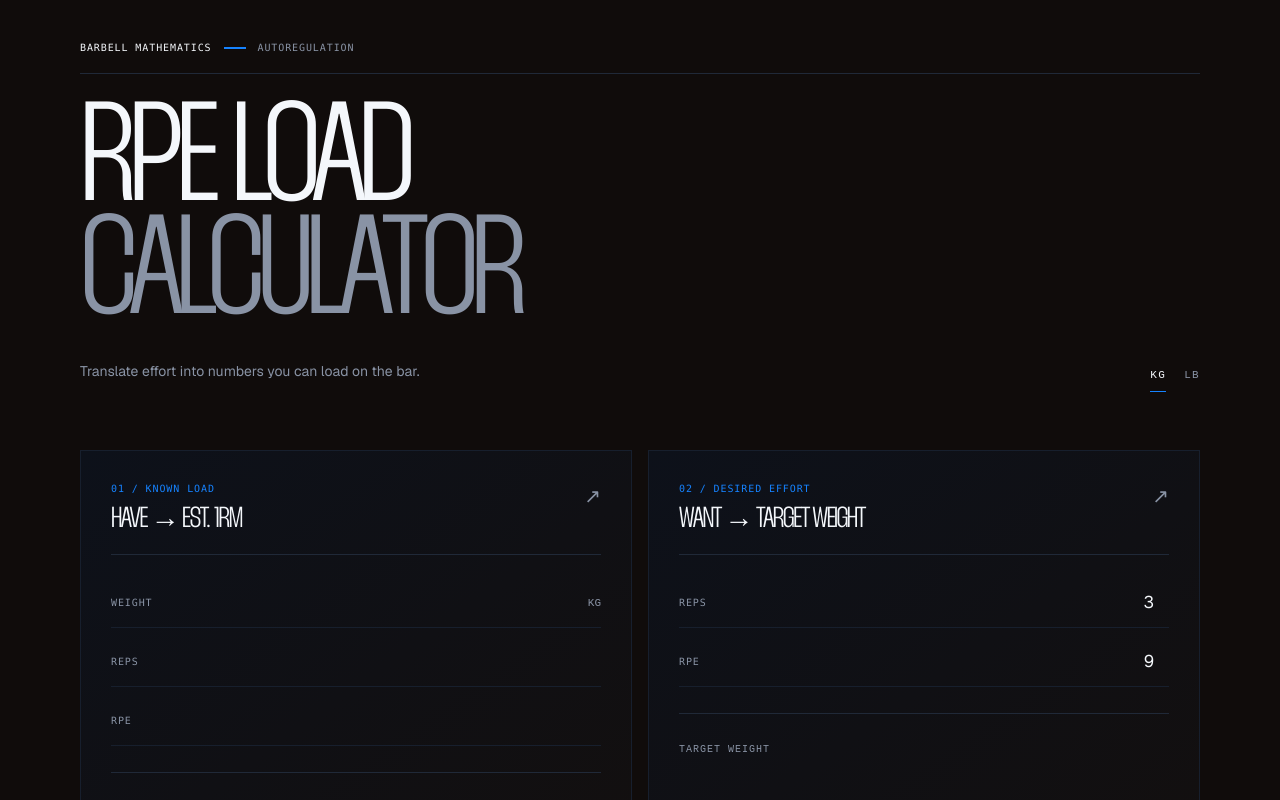
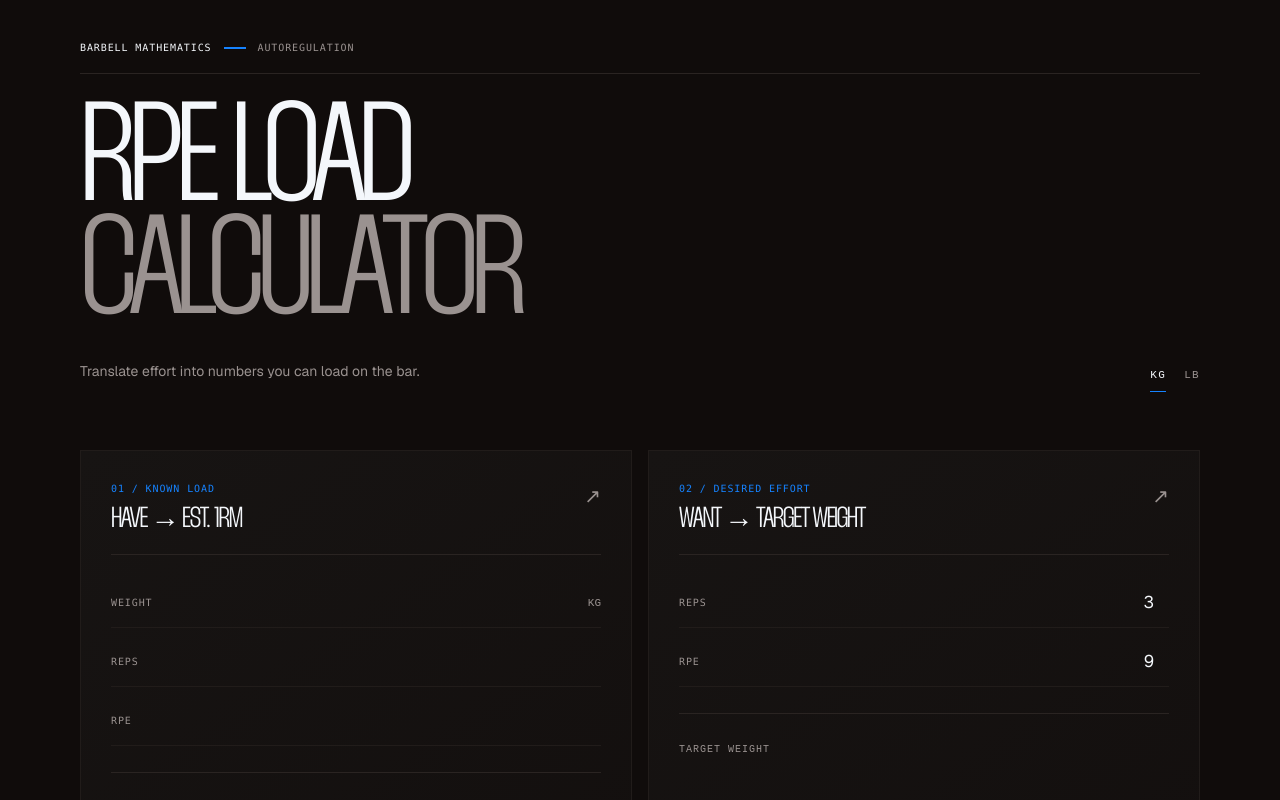
Before and after one commit to mauromltn/rpe-load-calculator, a Next.js app: page / in a window 1280 px wide. Shown: the top 800 px of the page. Built offline with nearby package versions, Linux system fonts and the light colour scheme.

Commit message:
Use neutral section backgrounds
V0-Chat-Id: jyfpAoBgQjd

```diff
--- a/app/globals.css
+++ b/app/globals.css
@@ -2,7 +2,7 @@
 @import 'tw-animate-css';
 @import 'shadcn/tailwind.css';
 
-:root { --bg:#100C0B; --text:#F4F7FB; --muted:#8993A5; --accent:#1683FF; --surface:#0D111A; --surface-2:#111827; --line:#202938; --line-soft:#171F2D; --accent-weak:rgba(22,131,255,.14); }
+:root { --bg:#100C0B; --text:#F4F7FB; --muted:#9A9290; --accent:#1683FF; --surface:#171413; --surface-2:#1D1918; --line:#2A2422; --line-soft:#211C1A; --accent-weak:rgba(22,131,255,.14); }
 @theme inline { --color-background:var(--bg); --color-foreground:var(--text); --color-border:var(--line); --color-ring:var(--accent); }
 * { box-sizing:border-box; }
 html { background:var(--bg); }
```
